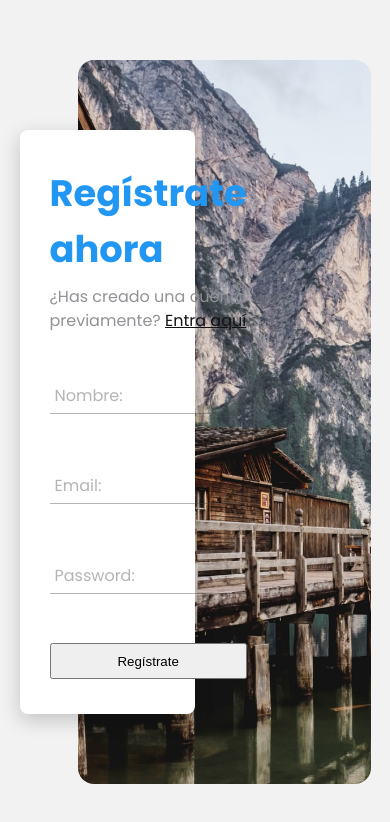
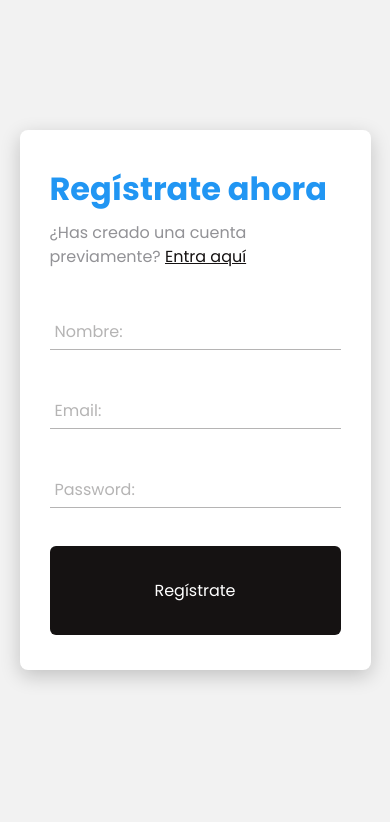
Before and after one commit to lorenapm/animations-practice, a plain HTML site: page form/index.html in a window 390 px wide. Drawn offline with Linux system fonts and the light colour scheme.

Commit message:
add mediaqueries

```diff
--- a/form/styles.css
+++ b/form/styles.css
@@ -33,6 +33,7 @@ body {
   display: grid;
   grid-template-rows: max-content max-content 1fr;
   max-width: 400px;
+  max-height: 530px;
   z-index: 1;
 }
 .form__picture {
@@ -107,3 +108,31 @@ body {
   pointer-events: none;
   transition: 0.5s transform, color 0.3s;
 }
+.form__submit {
+  background: #151212;
+  color: white;
+  padding: 1.8em 1.5em;
+  outline: none;
+  border: none;
+  font-family: "Poppins", sans-serif;
+  font-size: 1rem;
+  border-radius: 6px;
+}
+
+@media (max-width: 768px) {
+  .form__title {
+    font-size: 2rem;
+  }
+  .form__register {
+    grid-column: 1/6;
+  }
+}
+@media (max-width: 450px) {
+  .form__register {
+    grid-column: 1/-1;
+    max-height: 540px;
+  }
+  .form__picture {
+    display: none;
+  }
+}
```
